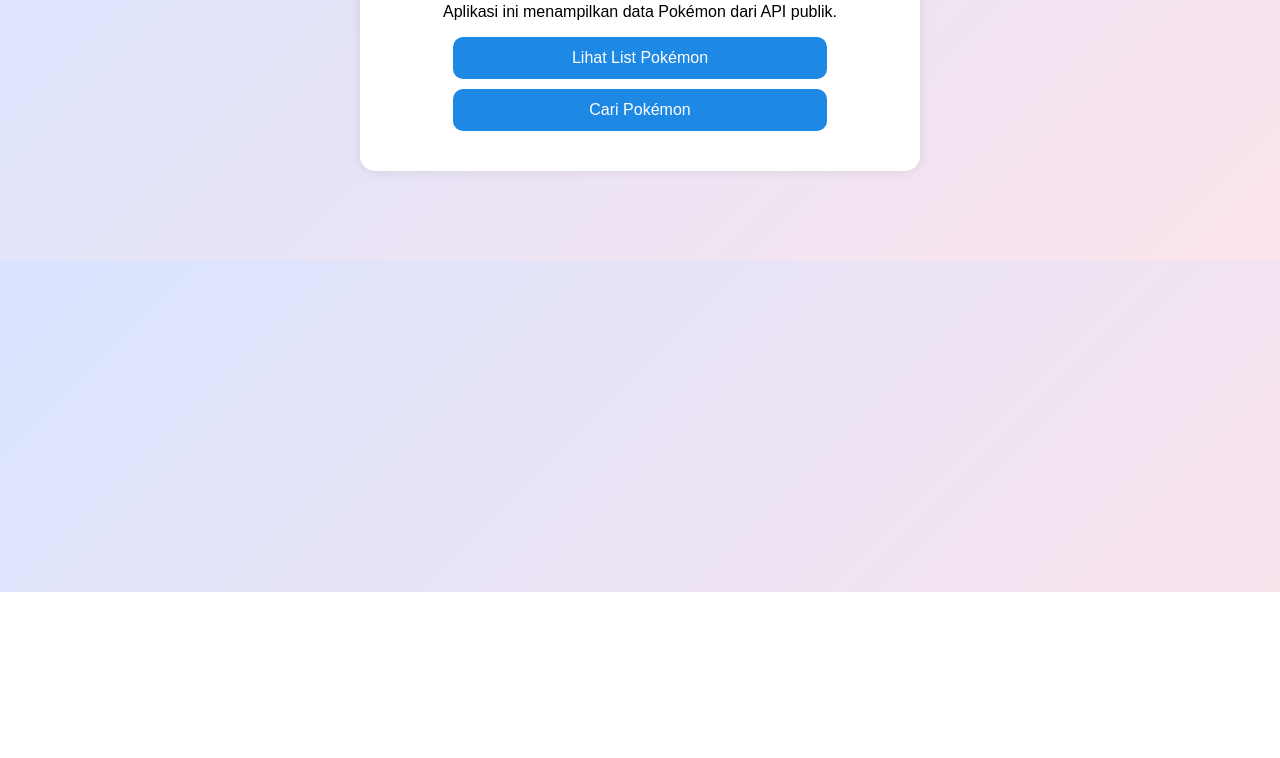
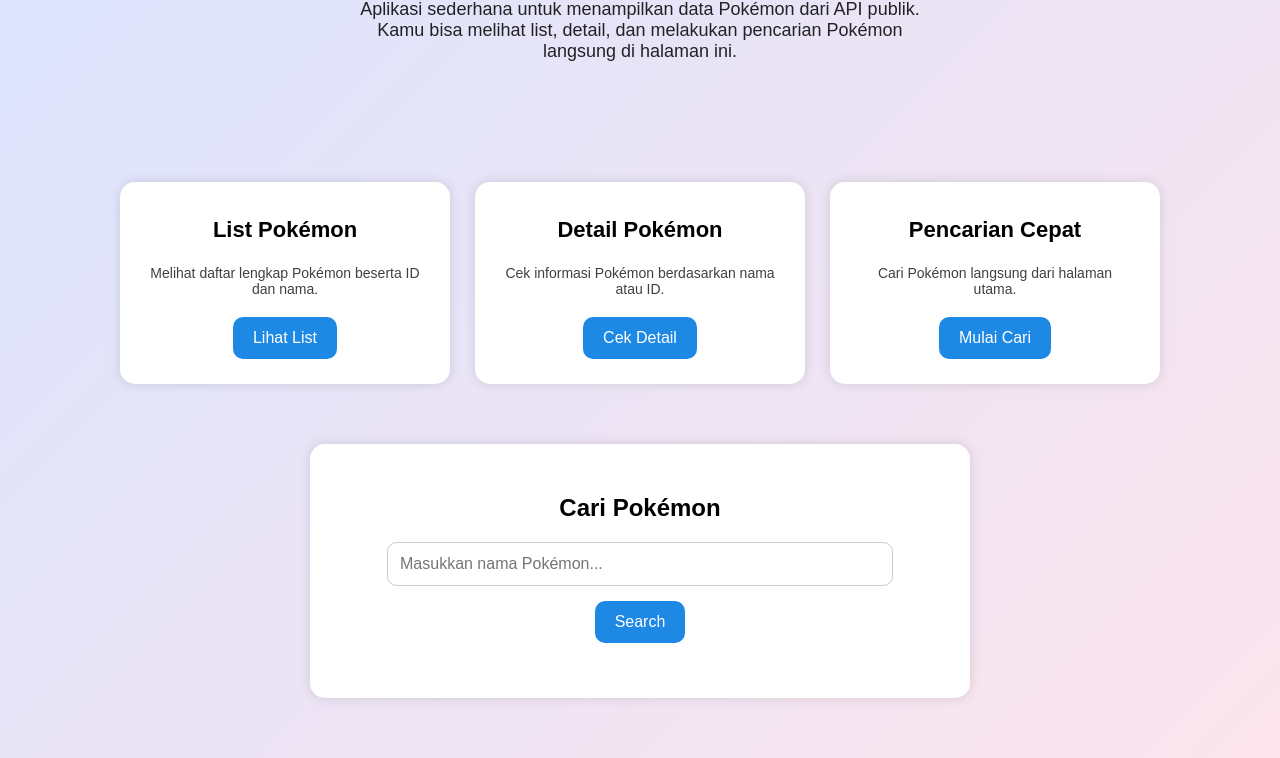
Before and after one commit to naufalrafif170-code/tugas-web, a plain HTML site: page index.html in a window 1280 px wide. Shown: the part 208-966 px from the top of the page. Before the commit the page ends 800 px from the top, so only its background shows below. Drawn offline with Linux system fonts and the light colour scheme.

Commit message:
[FIX] update halaman home + search

```diff
--- a/index.html
+++ b/index.html
@@ -2,17 +2,17 @@
 <html lang="en">
 <head>
     <meta charset="UTF-8">
-    <title>Home - PokeAPI Client</title>
+    <title>PokeAPI Client - Home + Search</title>
 
     <style>
         body {
             margin: 0;
             font-family: Arial, sans-serif;
             background: linear-gradient(135deg, #d9e4ff, #fce4ec);
-            padding-bottom: 40px;
+            overflow-x: hidden;
         }
 
-        /* Navbar */
+        /* NAVBAR */
         .navbar {
             background: #1E88E5;
             padding: 15px;
@@ -23,60 +23,193 @@
             text-decoration: none;
             margin: 0 15px;
             font-size: 18px;
+            font-weight: bold;
         }
         .navbar a:hover {
-            text-decoration: underline;
+            opacity: 0.8;
         }
 
-        /* Box */
-        .box {
-            max-width: 500px;
-            margin: 50px auto;
-            background: white;
-            padding: 30px;
-            border-radius: 15px;
+        /* HERO */
+        .hero {
             text-align: center;
-            box-shadow: 0 0 12px rgba(0,0,0,0.1);
-            animation: fadeIn 0.6s ease;
+            padding: 70px 20px;
+            animation: fadeIn 0.8s ease;
+        }
+        .hero h1 {
+            font-size: 42px;
+            margin-bottom: 10px;
+        }
+        .hero p {
+            font-size: 18px;
+            max-width: 600px;
+            margin: auto;
+            opacity: 0.85;
         }
 
-        a.btn {
-            display: block;
-            margin: 10px auto;
-            padding: 12px;
-            width: 70%;
+        /* FEATURE CARDS */
+        .features {
+            display: flex;
+            justify-content: center;
+            gap: 25px;
+            margin: 50px auto;
+            flex-wrap: wrap;
+        }
+        .card {
+            background: white;
+            width: 280px;
+            padding: 25px;
+            border-radius: 15px;
+            box-shadow: 0 0 12px rgba(0,0,0,0.12);
+            text-align: center;
+            transition: 0.3s ease;
+        }
+        .card:hover {
+            transform: translateY(-8px);
+            box-shadow: 0 8px 16px rgba(0,0,0,0.15);
+        }
+        .card h3 {
+            margin-top: 10px;
+            font-size: 22px;
+        }
+        .card p {
+            font-size: 14px;
+            opacity: 0.75;
+            margin-bottom: 20px;
+        }
+
+        .btn {
+            display: inline-block;
+            padding: 12px 20px;
             background: #1E88E5;
             color: white;
             text-decoration: none;
             border-radius: 10px;
         }
-
-        a.btn:hover {
+        .btn:hover {
             background: #1565c0;
         }
 
-        /* Animation */
+        /* SEARCH SECTION */
+        .search-box {
+            max-width: 600px;
+            margin: 60px auto;
+            background: white;
+            padding: 30px;
+            border-radius: 15px;
+            box-shadow: 0 0 12px rgba(0,0,0,0.12);
+            text-align: center;
+            animation: fadeIn 1s ease;
+        }
+
+        input {
+            width: 80%;
+            padding: 12px;
+            border-radius: 10px;
+            border: 1px solid #ccc;
+            margin-bottom: 15px;
+            font-size: 16px;
+        }
+
+        button {
+            padding: 12px 20px;
+            background: #1E88E5;
+            color: white;
+            border: none;
+            border-radius: 10px;
+            cursor: pointer;
+            font-size: 16px;
+        }
+        button:hover {
+            background: #1565c0;
+        }
+
+        .result {
+            margin-top: 25px;
+        }
+        img {
+            width: 150px;
+            margin-top: 15px;
+        }
+
+        /* ANIMASI */
         @keyframes fadeIn {
-            from { opacity: 0; transform: translateY(20px); }
-            to { opacity: 1; transform: translateY(0); }
+            from {opacity: 0; transform: translateY(20px);}
+            to {opacity: 1; transform: translateY(0);}
         }
     </style>
 </head>
 <body>
 
+<!-- NAVBAR -->
 <div class="navbar">
     <a href="index.html">Home</a>
     <a href="list.html">List</a>
     <a href="detail.html">Detail</a>
 </div>
 
-<div class="box">
-    <h1>PokeAPI REST Client</h1>
-    <p>Aplikasi ini menampilkan data Pokémon dari API publik.</p>
+<!-- HERO SECTION -->
+<div class="hero">
+    <h1>Selamat Datang di PokeAPI Client</h1>
+    <p>Aplikasi sederhana untuk menampilkan data Pokémon dari API publik.
+       Kamu bisa melihat list, detail, dan melakukan pencarian Pokémon langsung di halaman ini.
+    </p>
+</div>
 
-    <a class="btn" href="list.html">Lihat List Pokémon</a>
-    <a class="btn" href="detail.html">Cari Pokémon</a>
+<!-- FEATURE CARDS -->
+<div class="features">
+
+    <div class="card">
+        <h3>List Pokémon</h3>
+        <p>Melihat daftar lengkap Pokémon beserta ID dan nama.</p>
+        <a class="btn" href="list.html">Lihat List</a>
+    </div>
+
+    <div class="card">
+        <h3>Detail Pokémon</h3>
+        <p>Cek informasi Pokémon berdasarkan nama atau ID.</p>
+        <a class="btn" href="detail.html">Cek Detail</a>
+    </div>
+
+    <div class="card">
+        <h3>Pencarian Cepat</h3>
+        <p>Cari Pokémon langsung dari halaman utama.</p>
+        <a class="btn" href="#search">Mulai Cari</a>
+    </div>
+
 </div>
+
+<!-- SEARCH SECTION -->
+<div class="search-box" id="search">
+    <h2>Cari Pokémon</h2>
+    <input type="text" id="searchInput" placeholder="Masukkan nama Pokémon...">
+    <button onclick="searchPokemon()">Search</button>
+
+    <div class="result" id="result"></div>
+</div>
+
+<script>
+async function searchPokemon() {
+    const name = document.getElementById("searchInput").value.toLowerCase();
+    const resultBox = document.getElementById("result");
+    resultBox.innerHTML = "Loading...";
+
+    try {
+        const res = await fetch(`https://pokeapi.co/api/v2/pokemon/${name}`);
+        if (!res.ok) throw new Error("Pokémon tidak ditemukan");
+        const data = await res.json();
+
+        resultBox.innerHTML = `
+            <h3>${data.name.toUpperCase()}</h3>
+            <img src="${data.sprites.front_default}" alt="${data.name}">
+            <p><strong>ID:</strong> ${data.id}</p>
+            <p><strong>Tinggi:</strong> ${data.height}</p>
+            <p><strong>Berat:</strong> ${data.weight}</p>
+        `;
+    } catch (error) {
+        resultBox.innerHTML = `<p style="color:red">${error.message}</p>`;
+    }
+}
+</script>
 
 </body>
 </html>
```
